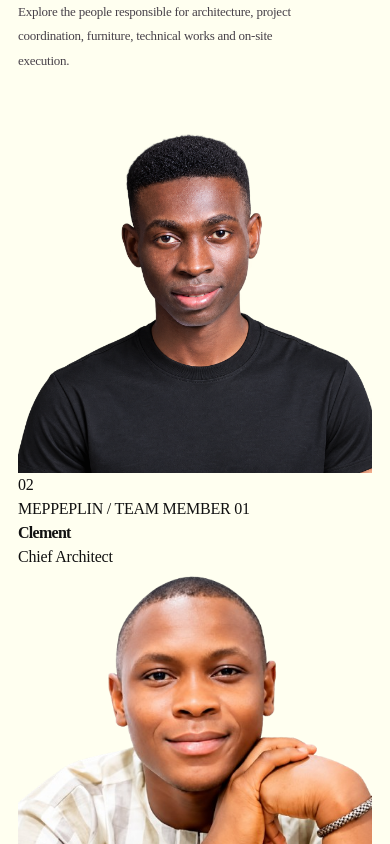
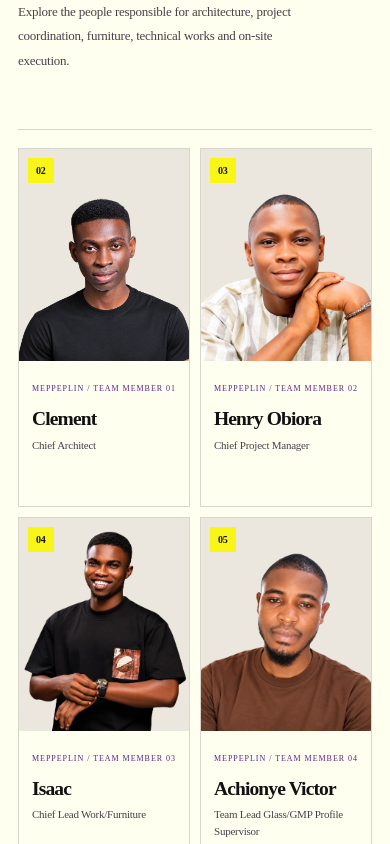
Before and after one commit to Ani-DEV2224/mepepplin-decor-hub, a Next.js app: page / in a window 390 px wide. Shown: the part 9880-10724 px from the top of the page. Built offline with nearby package versions, Linux system fonts and the light colour scheme; no server answers.

Commit message:
Style responsive team portrait grid for desktop tablet and mobile

```diff
--- a/src/app/(website)/our-team.css
+++ b/src/app/(website)/our-team.css
@@ -755,3 +755,18 @@
     transition: none !important;
   }
 }
+
+/* All team members visible at once: no carousel or navigation arrows. */
+.mdh-people-team-grid{display:grid;grid-template-columns:repeat(3,minmax(0,1fr));gap:clamp(16px,2.2vw,32px);padding:30px 0 45px;border-top:1px solid var(--people-line);border-bottom:1px solid var(--people-line)}
+.mdh-people-team-card{min-width:0;overflow:hidden;background:var(--people-paper);border:1px solid var(--people-line);transition:transform .3s ease,box-shadow .3s ease}
+.mdh-people-team-card:hover{transform:translateY(-5px);box-shadow:0 20px 40px rgba(17,17,17,.09)}
+.mdh-people-team-card-image{position:relative;aspect-ratio:4/5;background:#ece7de;overflow:hidden}
+.mdh-people-team-portrait,.mdh-people-team-portrait img{display:block;width:100%;height:100%}
+.mdh-people-team-portrait img{object-fit:contain;object-position:center bottom}
+.mdh-people-team-card-number{position:absolute;top:16px;left:16px;z-index:1;padding:8px 11px;background:#F8F517;color:#111;font-size:12px;font-weight:700}
+.mdh-people-team-card-info{padding:clamp(18px,2.2vw,30px);min-height:155px}
+.mdh-people-team-card-info>span{font-size:10px;letter-spacing:.12em;color:#5B2488}
+.mdh-people-team-card-info h4{font-family:Futura;font-size:clamp(24px,2.5vw,37px);font-weight:600;letter-spacing:-.04em;line-height:1.1;margin:16px 0 10px}
+.mdh-people-team-card-info p{font-size:clamp(12px,1.1vw,15px);line-height:1.5;color:var(--people-muted);margin:0}
+@media(max-width:900px){.mdh-people-team-grid{grid-template-columns:repeat(2,minmax(0,1fr))}}
+@media(max-width:520px){.mdh-people-team-grid{grid-template-columns:repeat(2,minmax(0,1fr));gap:10px;padding:18px 0 28px}.mdh-people-team-card-info{padding:13px;min-height:145px}.mdh-people-team-card-info h4{font-size:clamp(18px,5vw,25px);margin:10px 0 7px}.mdh-people-team-card-info>span{font-size:8px}.mdh-people-team-card-info p{font-size:11px}.mdh-people-team-card-number{top:9px;left:9px;padding:5px 8px;font-size:10px}}
```
